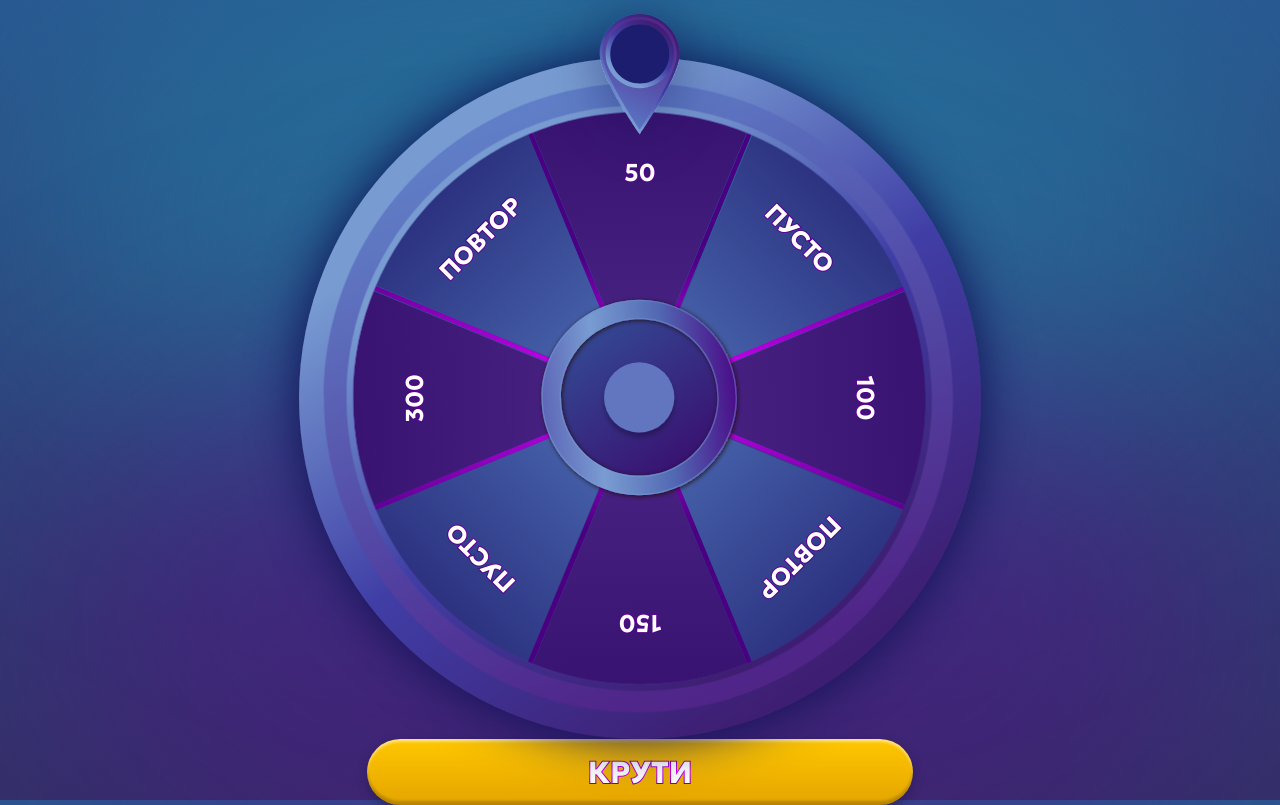
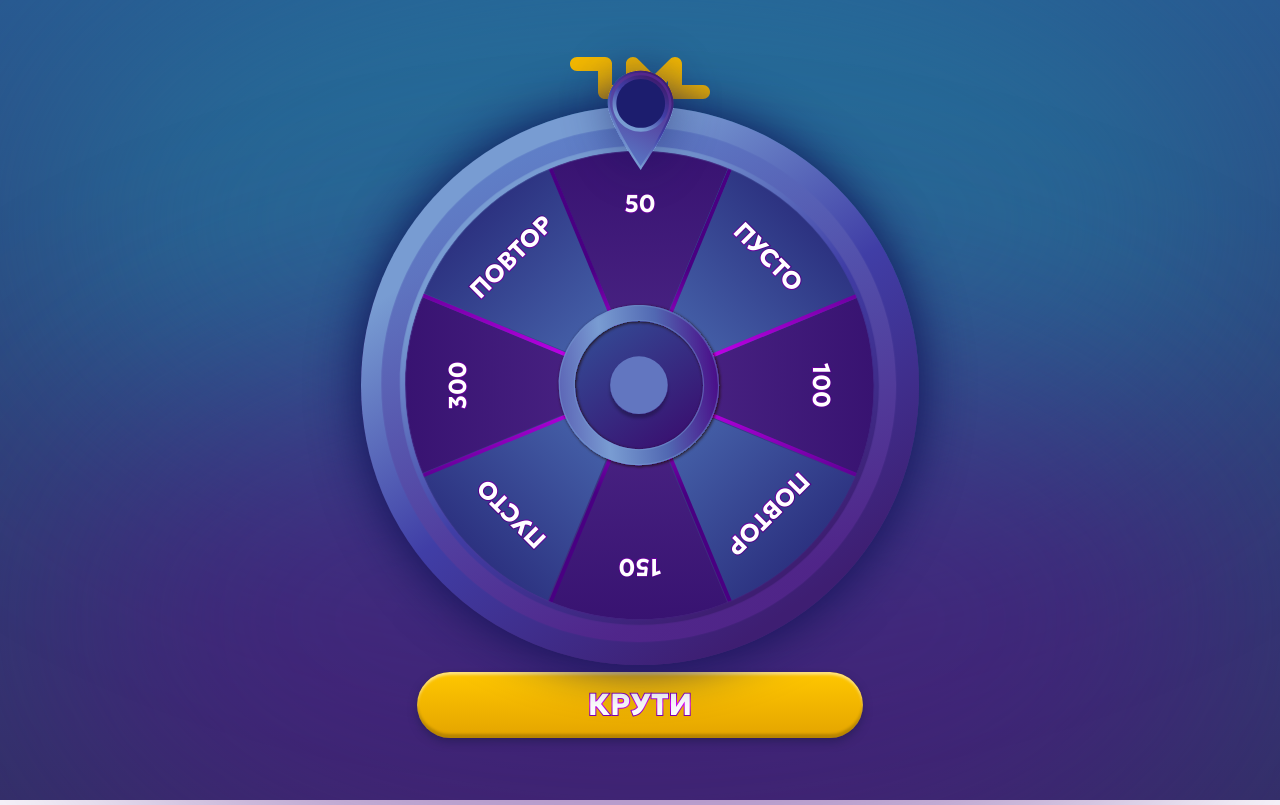
Before and after one commit to Abandoned-knowledge/zm-test, a Vue app: page / in a window 1280 px wide. Built offline with nearby package versions, Linux system fonts and the light colour scheme.

Commit message:
change wheel size

```diff
--- a/src/components/VWheel.vue
+++ b/src/components/VWheel.vue
@@ -68,7 +68,7 @@ const emit = defineEmits<{
 
 <style scoped>
 .wheel-container {
-  width: clamp(18.75rem, 42.254vw + 8.847rem, 46.875rem);
+  height: clamp(20.313rem, 25.822vw + 14.261rem, 37.5rem);
   aspect-ratio: 1;
   background: url("/src/assets/svg/wheel-border.svg") no-repeat center/ 101%;
   position: relative;
```
